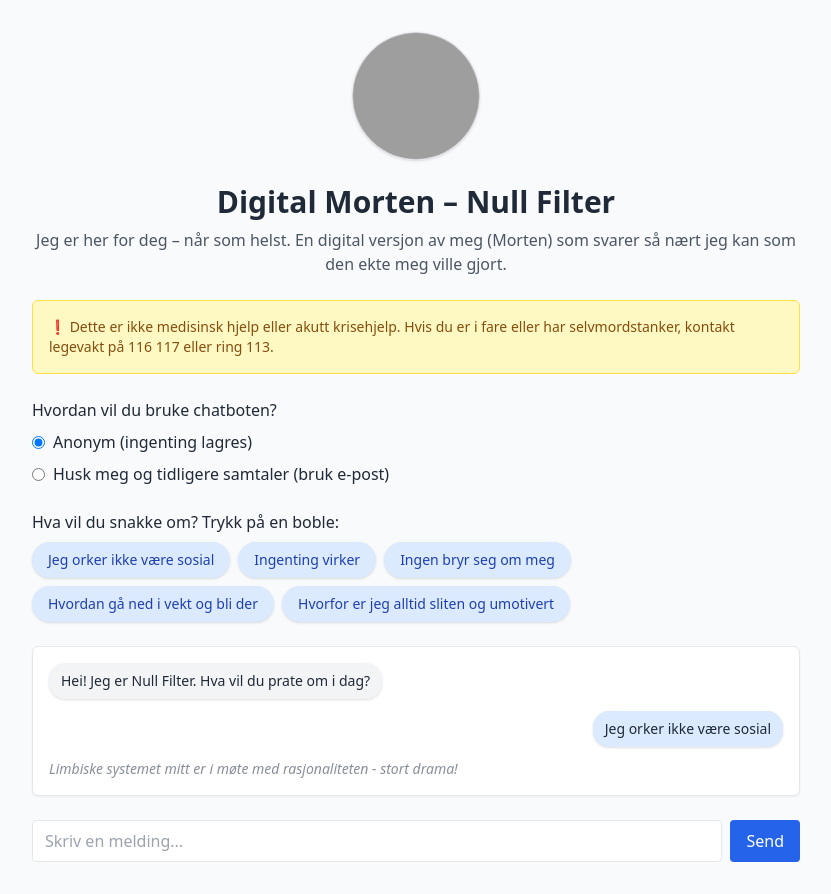
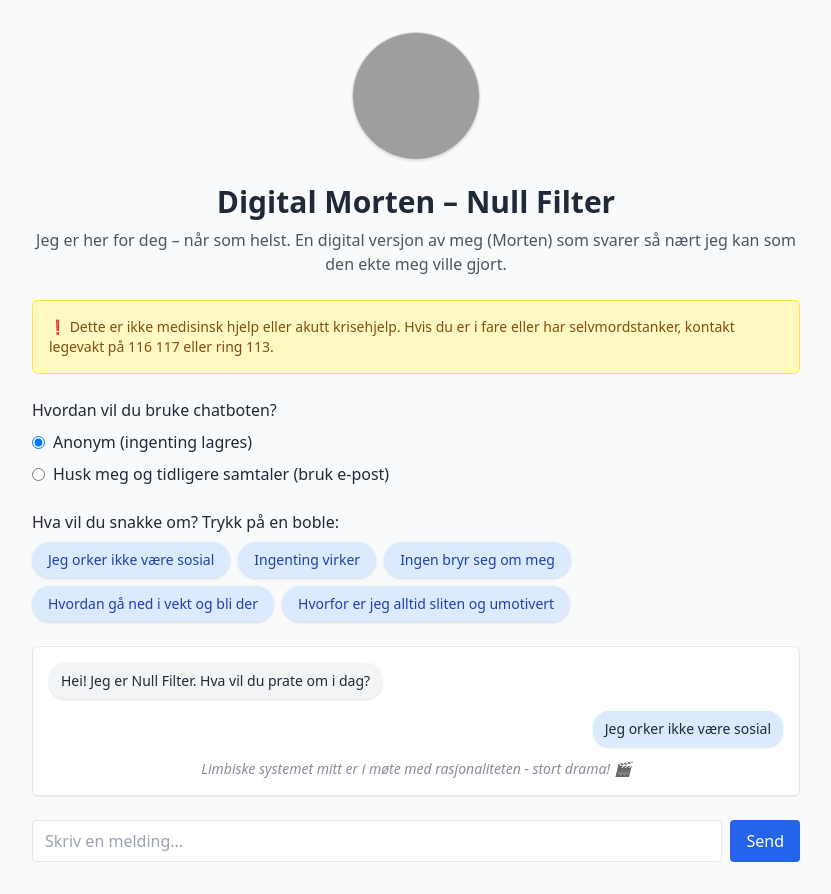
Before and after one commit to mortenhoelno/Nullfilter-admin, a Next.js app: page /chat-nullfilter in a window 1280 px wide. Both pictures are taken after a click on the button "Jeg orker ikke være sosial". Shown: the whole page, without its empty margins (224-1055 px from the left). Built offline with nearby package versions, Linux system fonts and the light colour scheme; no server answers; grey boxes are pictures that could not be loaded.

Commit message:
Update ChatEngine.js

```diff
--- a/components/ChatEngine.js
+++ b/components/ChatEngine.js
@@ -1,5 +1,5 @@
 // components/ChatEngine.js — FERDIG VERSJON
-// Meldingsmotor med ventemeldinger (uten boble, fade-in, typing, stor melding-pool)
+// Meldingsmotor med ventemeldinger (uten boble, fade-in, bokstav-for-bokstav typing, stor melding-pool)
 
 import { useRef, useEffect, useState } from "react";
 
@@ -30,7 +30,7 @@ export default function ChatEngine({
     }
   }, [messages, waitingMessage, displayedText]);
 
-  // === Hele samlingen med ventemeldinger (160+) ===
+  // === Hele samlingen med ventemeldinger (200+) ===
   const waitMessages = [
     // 10 originale
     "Jeg samler de beste innsiktene for deg... ⏳",
@@ -148,7 +148,7 @@ export default function ChatEngine({
     "Setter sammen kjærlighet i ord... du har alt du trenger inni deg allerede ✨",
     "Vil omfavne deg gjennom skjermen... du er verdifull uansett hva du presterer 💝",
 
-// Noen nevrobiologiske
+    // 40 nevrobiologiske
     "Ett øyeblikk - amygdala står i veien for de kloke tankene... 🧠",
     "Må tråkke over noen gamle oppgåtte tankeuvaner først... 🚶‍♀️",
     "Venter på at frontallappen skal få kontroll over situasjonen 💭",
@@ -189,7 +189,6 @@ export default function ChatEngine({
     "Prefrontal korteks prøver å overtale reptilhjernen til å slappe av 🧘‍♀️",
     "Nevronettverket mitt har dårlig mobildekning akkurat nå... 📶",
     "Alle hjernecellene mine hadde møte - de bestemte seg for å gi deg gull! ⭐",
-
 
     // 50 morsomme digitale uhell
     "Ups, mistet bøkene på gulvet - samler opp alle svarene dine! 📚😅",
@@ -244,19 +243,18 @@ export default function ChatEngine({
     "Samler sammen alle puzzle-bitene til ditt perfekte svar! 🧩✨",
   ];
 
-  // Når loading starter → velg tilfeldig melding og start typing
+  // Når loading starter → velg tilfeldig melding og start typing bokstav-for-bokstav
   useEffect(() => {
     if (loading) {
       const msg = waitMessages[Math.floor(Math.random() * waitMessages.length)];
       setWaitingMessage(msg);
       setDisplayedText("");
-      let words = msg.split(" ");
       let i = 0;
       const interval = setInterval(() => {
         i++;
-        setDisplayedText(words.slice(0, i).join(" "));
-        if (i >= words.length) clearInterval(interval);
-      }, 250); // 1 ord hvert 250ms
+        setDisplayedText(msg.slice(0, i)); // bokstav for bokstav
+        if (i >= msg.length) clearInterval(interval);
+      }, 40); // 40ms per bokstav ≈ 25 bokstaver/sek
       return () => clearInterval(interval);
     } else {
       setWaitingMessage(null);
@@ -304,7 +302,7 @@ export default function ChatEngine({
 
         {/* Ventemelding som ren tekst, fade-in + typing */}
         {waitingMessage && (
-          <div className="flex justify-start">
+          <div className="flex justify-center">
             <div
               className={`
                 text-sm italic text-gray-500
```
Lines whose indentation alone changed are shown as unchanged.
